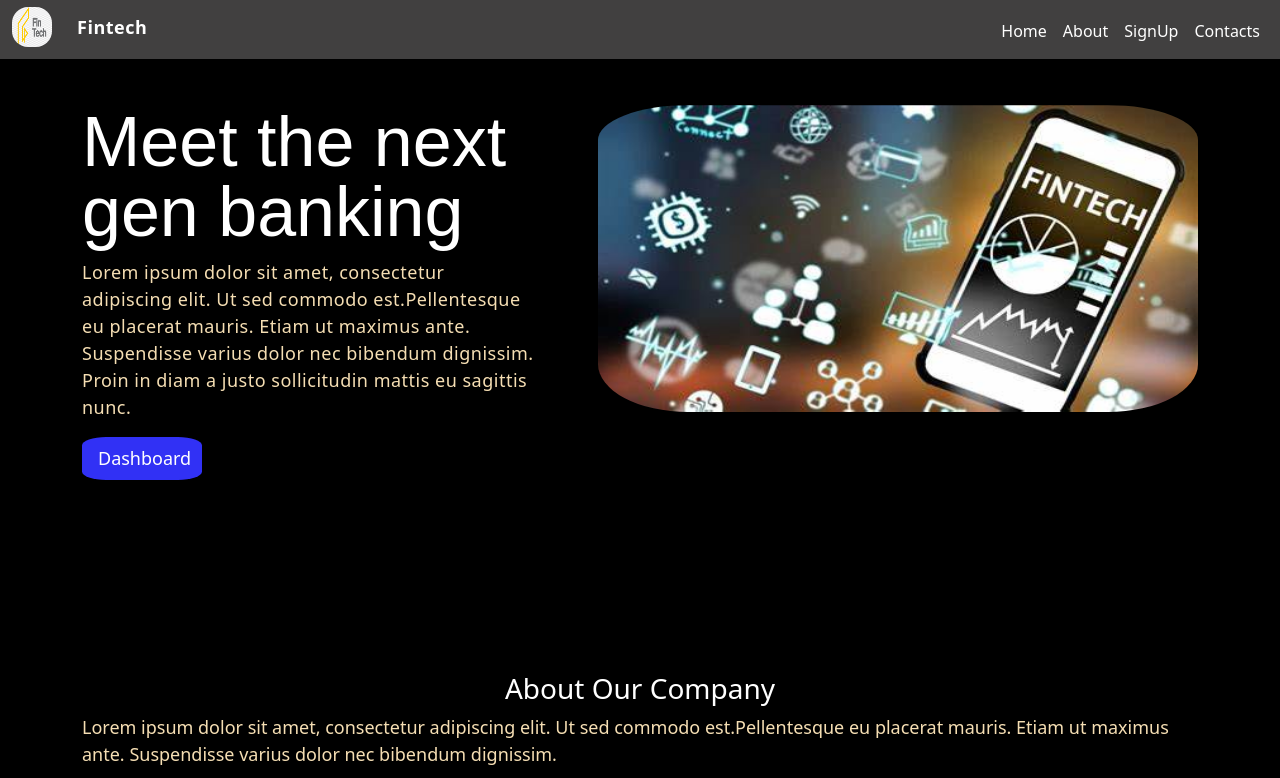
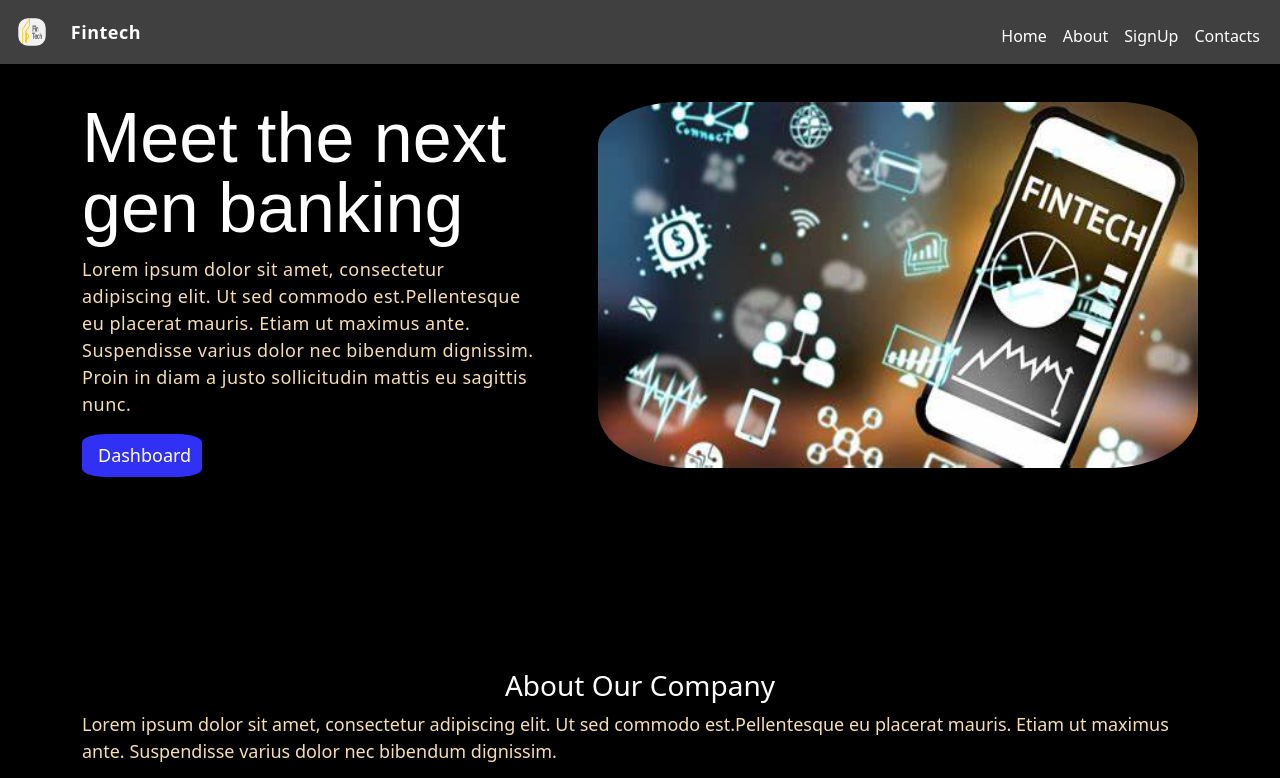
Before and after one commit to divanshu10/Fintech, a plain HTML site: page index.html in a window 1280 px wide. Shown: the top 778 px of the page. Drawn offline with nearby package versions, Linux system fonts and the light colour scheme.

Commit message:
Add files via upload

```diff
--- a/index.html
+++ b/index.html
@@ -16,12 +16,10 @@
 <body>
     <!-- navbar -->
 
-    <nav class="navbar navbar-expand-lg navbar-light ">
-        <div class="container-fluid" style="background-color: rgb(65, 64, 64);
-        position: fixed;
-        padding-top: 3%;">
-            <img src="./assets/logo.png" style="height: 40px; width: 40px; border-radius: 40%;">
-            <span style="font-size: large; font-weight: 600;padding-left: 2%; color: white; letter-spacing: 0.5px;">Fintech</span>
+    <nav class="navbar navbar-expand-sm navbar-light fixed-top" style=" padding: 0%; ">
+        <div class="container-fluid" style="background-color: rgb(65, 64, 64); " >
+            <img src="./assets/logo.png" style="height: 40px; width: 40px; border-radius: 40%; padding:0.5%;">
+            <span style="font-size: large; font-weight: 600;padding-left: 1.5%; color: white; letter-spacing: 0.5px;">Fintech</span>
             <a class="navbar-brand" href="#"></a>
 
             <button class="navbar-toggler" type="button" data-bs-toggle="collapse"
@@ -33,7 +31,7 @@
             <div class="collapse navbar-collapse" id="navbarSupportedContent">
                 <ul class="navbar-nav ms-auto mt-3  mb-2 ">
                     <li class="nav-item">
-                        <a class="nav-link" aria-current="" href="#home">Home</a>
+                        <a class="nav-link" href="#home">Home</a>
                     </li>
                     <li class="nav-item">
                         <a class="nav-link" href="#about">About</a>
--- a/style.css
+++ b/style.css
@@ -23,13 +23,6 @@ body {
 }
 
 
-.nav-item {
-
-  /* background-color: rgb(207, 199, 199); */
-  /* padding-right: 20%; */
-
-}
-
 a.navbar-brand {
   padding-left: 10%;
   margin-top: 1%;
@@ -37,7 +30,7 @@ a.navbar-brand {
 }
 #home{
   margin-bottom: 5%;
-  margin-top: 2%;
+  margin-top: 3%;
 }
 
 .container .row .col {
@@ -84,7 +77,7 @@ a.navbar-brand {
 }
 
 .container .row .col img {
-  height: 320px;
+  height: 380px;
   width: 600px;
   margin-left: 60px;
   border-radius: 15%;
@@ -187,7 +180,7 @@ a.navbar-brand {
 /* registration form */
 
 #logIn{
-  padding-top: 5%;
+  padding-top: 6%;
 }
  .signup-box {
   width: 360px;
```
